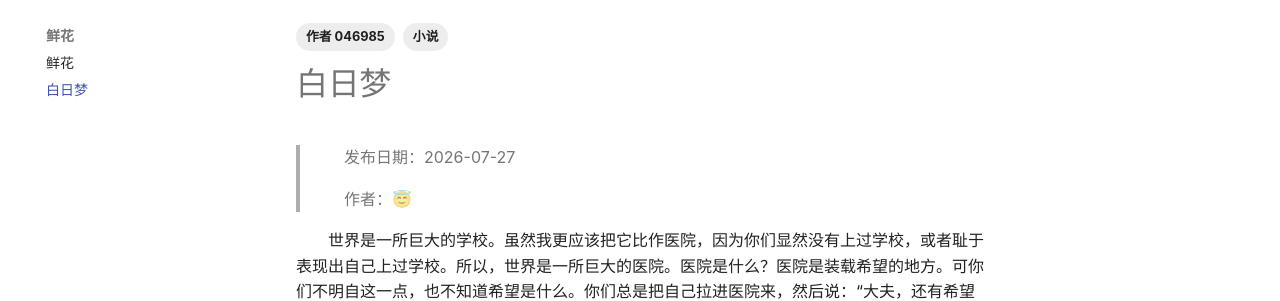
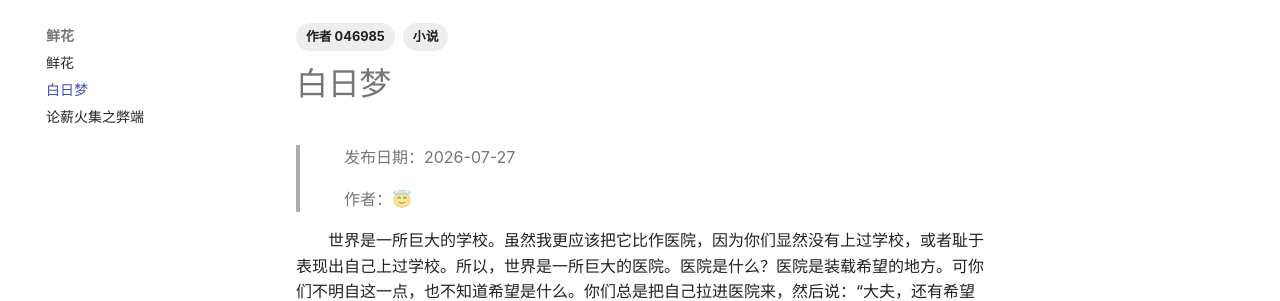
Before and after one commit to xinhuoji/xinhuoji, an MkDocs documentation site: the page built from docs/046985/白日梦.md, in a window 1280 px wide. Shown: the part 123-424 px from the top of the page. Built offline with MkDocs 1.6.1 and Material for MkDocs 9.7.7, drawn with Linux system fonts in a browser that asks for light colours; plug-ins that fetch from the network failed and are left out.

Commit message:
Update mkdocs.yml

```diff
--- a/mkdocs.yml
+++ b/mkdocs.yml
@@ -37,6 +37,7 @@ nav:
   - 鲜花:
     - 鲜花.md
     - 白日梦: 046985/白日梦.md
+    - 论薪火集之弊端: 444657/论薪火集之弊端.md
   - 干货: 干货.md
   - 小作文: 小作文.md
 plugins:
```
